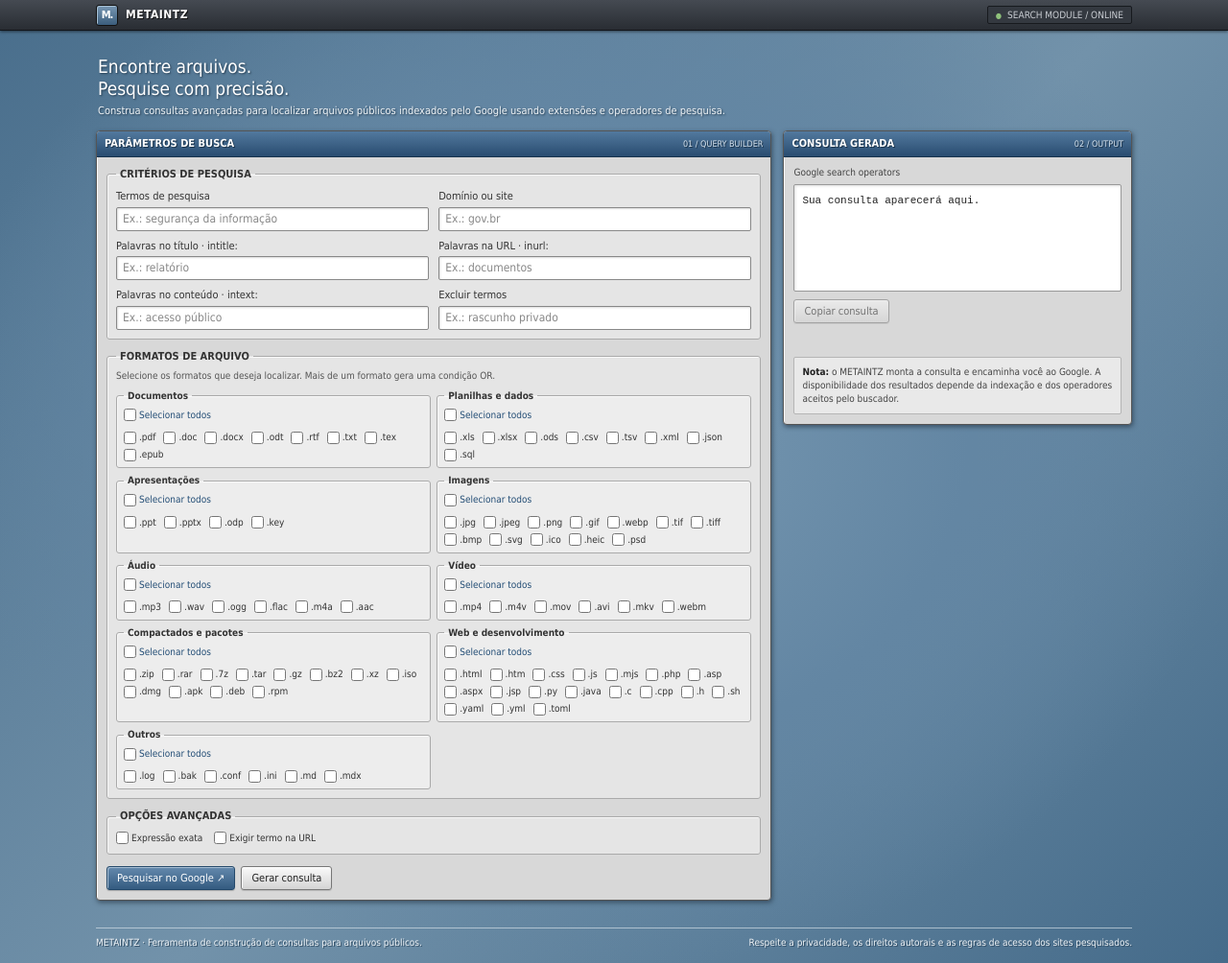
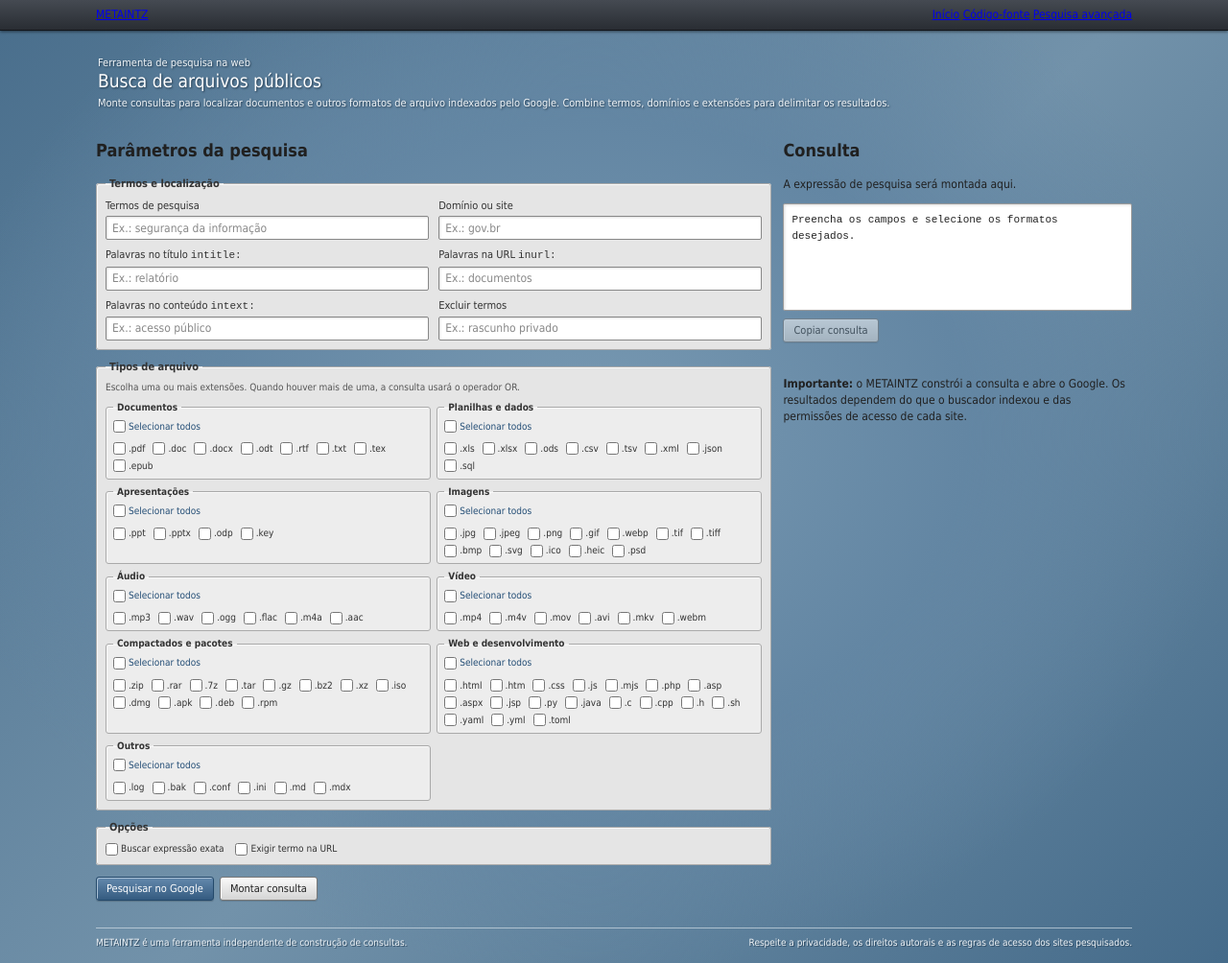
Before and after one commit to Z0TH729/METAINTZ, a plain HTML site: page index.html in a window 1280 px wide. Shown: the whole page at 96% size. Drawn offline with Linux system fonts and the light colour scheme.

Commit message:
Redesign METAINTZ structure with a simpler Xfce-inspired institutional layout

```diff
--- a/index.html
+++ b/index.html
@@ -3,9 +3,9 @@
 <head>
   <meta charset="utf-8">
   <meta name="viewport" content="width=device-width, initial-scale=1">
-  <meta name="theme-color" content="#090d12">
+  <meta name="theme-color" content="#ffffff">
   <meta name="description" content="METAINTZ - mecanismo de busca avançada de arquivos públicos na web.">
-  <title>METAINTZ | Public File Search</title>
+  <title>METAINTZ — Busca de arquivos</title>
   <link rel="stylesheet" href="./css/style.css">
   <script src="./js/extensions.js" defer></script>
   <script src="./js/operators.js" defer></script>
@@ -15,71 +15,72 @@
 <body>
   <header class="site-header">
     <div class="header-inner">
-      <div class="brand">
-        <div class="brand-mark" aria-hidden="true">M.</div>
-        <div><p class="brand-name">METAINTZ</p><span class="brand-sub">PUBLIC FILE SEARCH ENGINE</span></div>
-      </div>
-      <div class="header-meta">SEARCH MODULE / ONLINE</div>
+      <a class="brand" href="./" aria-label="METAINTZ início">METAINTZ</a>
+      <nav class="site-nav" aria-label="Navegação principal">
+        <a class="active" href="./">Início</a>
+        <a href="https://github.com/Z0TH729/METAINTZ" target="_blank" rel="noreferrer">Código-fonte</a>
+        <a href="https://www.google.com/advanced_search" target="_blank" rel="noreferrer">Pesquisa avançada</a>
+      </nav>
     </div>
   </header>
 
   <main>
     <section class="intro">
-      <span class="eyebrow">ADVANCED SEARCH INTERFACE</span>
-      <h1>Encontre arquivos.<br>Pesquise com precisão.</h1>
-      <p>Construa consultas avançadas para localizar arquivos públicos indexados pelo Google usando extensões e operadores de pesquisa.</p>
+      <p class="section-kicker">Ferramenta de pesquisa na web</p>
+      <h1>Busca de arquivos públicos</h1>
+      <p>Monte consultas para localizar documentos e outros formatos de arquivo indexados pelo Google. Combine termos, domínios e extensões para delimitar os resultados.</p>
     </section>
 
     <div class="workspace">
-      <section class="panel">
-        <div class="panel-heading"><h2>PARÂMETROS DE BUSCA</h2><span class="panel-index">01 / QUERY BUILDER</span></div>
+      <section class="search-section">
+        <h2>Parâmetros da pesquisa</h2>
         <form id="search-form">
           <fieldset>
-            <legend>CRITÉRIOS DE PESQUISA</legend>
+            <legend>Termos e localização</legend>
             <div class="field-grid">
               <div class="field"><label for="terms">Termos de pesquisa</label><input id="terms" type="text" placeholder="Ex.: segurança da informação"></div>
               <div class="field"><label for="site">Domínio ou site</label><input id="site" type="text" placeholder="Ex.: gov.br"></div>
-              <div class="field"><label for="title">Palavras no título · intitle:</label><input id="title" type="text" placeholder="Ex.: relatório"></div>
-              <div class="field"><label for="url">Palavras na URL · inurl:</label><input id="url" type="text" placeholder="Ex.: documentos"></div>
-              <div class="field"><label for="inside">Palavras no conteúdo · intext:</label><input id="inside" type="text" placeholder="Ex.: acesso público"></div>
+              <div class="field"><label for="title">Palavras no título <code>intitle:</code></label><input id="title" type="text" placeholder="Ex.: relatório"></div>
+              <div class="field"><label for="url">Palavras na URL <code>inurl:</code></label><input id="url" type="text" placeholder="Ex.: documentos"></div>
+              <div class="field"><label for="inside">Palavras no conteúdo <code>intext:</code></label><input id="inside" type="text" placeholder="Ex.: acesso público"></div>
               <div class="field"><label for="exclude">Excluir termos</label><input id="exclude" type="text" placeholder="Ex.: rascunho privado"></div>
             </div>
           </fieldset>
 
           <fieldset>
-            <legend>FORMATOS DE ARQUIVO</legend>
-            <p class="hint">Selecione os formatos que deseja localizar. Mais de um formato gera uma condição OR.</p>
+            <legend>Tipos de arquivo</legend>
+            <p class="hint">Escolha uma ou mais extensões. Quando houver mais de uma, a consulta usará o operador OR.</p>
             <div id="extension-groups"></div>
           </fieldset>
 
           <fieldset>
-            <legend>OPÇÕES AVANÇADAS</legend>
+            <legend>Opções</legend>
             <div class="options-row">
-              <label class="option-label"><input id="exact" type="checkbox"> Expressão exata</label>
+              <label class="option-label"><input id="exact" type="checkbox"> Buscar expressão exata</label>
               <label class="option-label"><input id="inurl-any" type="checkbox"> Exigir termo na URL</label>
             </div>
           </fieldset>
 
           <div class="actions">
-            <button class="primary" type="submit">Pesquisar no Google ↗</button>
-            <button id="preview-button" type="button">Gerar consulta</button>
+            <button class="primary" type="submit">Pesquisar no Google</button>
+            <button id="preview-button" type="button">Montar consulta</button>
           </div>
         </form>
       </section>
 
-      <aside class="panel result-panel">
-        <div class="panel-heading"><h2>CONSULTA GERADA</h2><span class="panel-index">02 / OUTPUT</span></div>
-        <p class="result-label">Google search operators</p>
-        <output id="query-output">Sua consulta aparecerá aqui.</output>
+      <aside class="result-section">
+        <h2>Consulta</h2>
+        <p class="result-description">A expressão de pesquisa será montada aqui.</p>
+        <output id="query-output">Preencha os campos e selecione os formatos desejados.</output>
         <div class="result-actions"><button id="copy-button" type="button" disabled>Copiar consulta</button></div>
         <p id="status" role="status" aria-live="polite"></p>
-        <div class="tip"><strong>Nota:</strong> o METAINTZ monta a consulta e encaminha você ao Google. A disponibilidade dos resultados depende da indexação e dos operadores aceitos pelo buscador.</div>
+        <p class="note"><strong>Importante:</strong> o METAINTZ constrói a consulta e abre o Google. Os resultados dependem do que o buscador indexou e das permissões de acesso de cada site.</p>
       </aside>
     </div>
   </main>
 
   <footer class="site-footer">
-    <p>METAINTZ · Ferramenta de construção de consultas para arquivos públicos.</p>
+    <p>METAINTZ é uma ferramenta independente de construção de consultas.</p>
     <p>Respeite a privacidade, os direitos autorais e as regras de acesso dos sites pesquisados.</p>
   </footer>
 </body>
```
